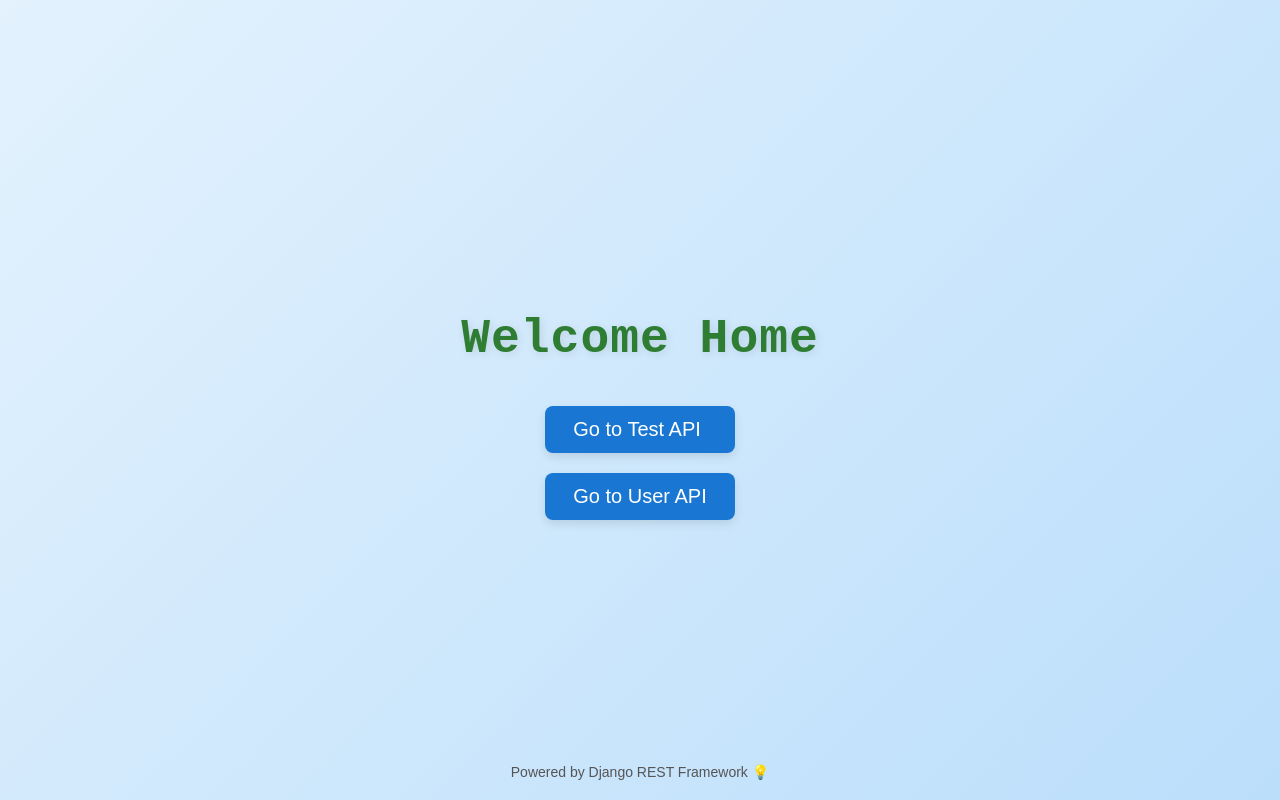
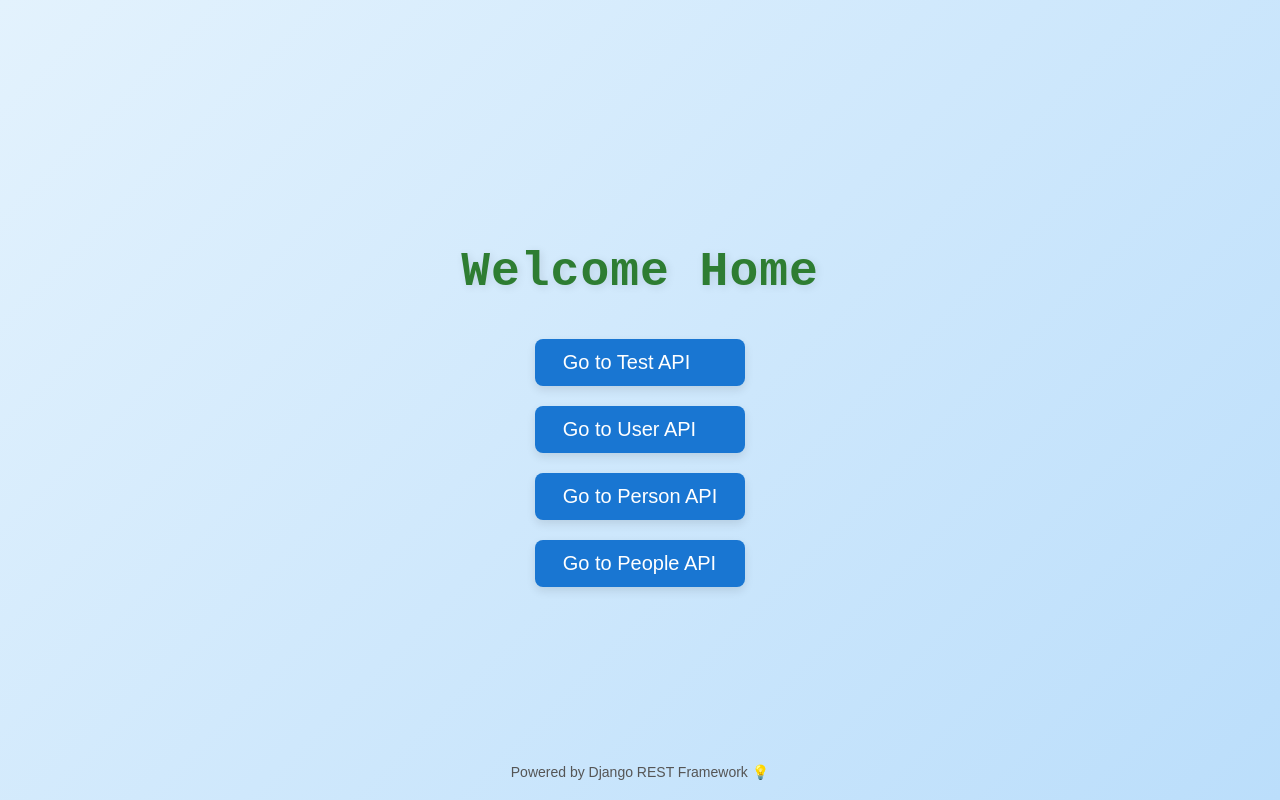
Before and after one commit to waleed-haider38/Django-Rest-Framework-DRF-, a Django app: page / in a window 1280 px wide. Run offline with Django 5.2, Linux system fonts and the light colour scheme.

Commit message:
fix some errors

```diff
--- a/core/serializer.py
+++ b/core/serializer.py
@@ -8,5 +8,5 @@ class PersonSerializer(serializers.ModelSerializer):
 
 class PeopleSerializer(serializers.ModelSerializer):
     class Meta:
-        model:People
+        model = People
         fields= '__all__'
--- a/core/templates/home.html
+++ b/core/templates/home.html
@@ -62,6 +62,8 @@
   <div class="link-container">
     <a href="{% url 'test-api' %}">Go to Test API</a>
     <a href="{% url 'user-api' %}">Go to User API</a>
+    <a href="{% url 'person-api' %}">Go to Person API</a>
+    <a href="{% url 'people-api' %}">Go to People API</a>
   </div>
 
   <footer>Powered by Django REST Framework 💡</footer>
--- a/core/views.py
+++ b/core/views.py
@@ -2,7 +2,7 @@ from django.shortcuts import render
 from rest_framework.views import APIView #type: ignore
 from rest_framework.response import Response #type: ignore
 from .models import Person, People
-from .serializer import PersonSerializer
+from .serializer import PersonSerializer , PeopleSerializer
 
 
 # Create your views here.
@@ -56,11 +56,11 @@ def person_list(request):
 
 class PeopleAPI(APIView):
     def get(self, request):
-        person = Person.objects.all()
-        serializer = PersonSerializer(person, many=True)
+        person = People.objects.all()
+        serializer = PeopleSerializer(person, many=True)
         return Response(serializer.data)
     def post(self, request):
-        serializer = PersonSerializer(data=request.data)
+        serializer = PeopleSerializer(data=request.data)
         if serializer.is_valid():
             serializer.save()
             return Response(serializer.data, status=201)
```
Also changed, not shown: db.sqlite3.
